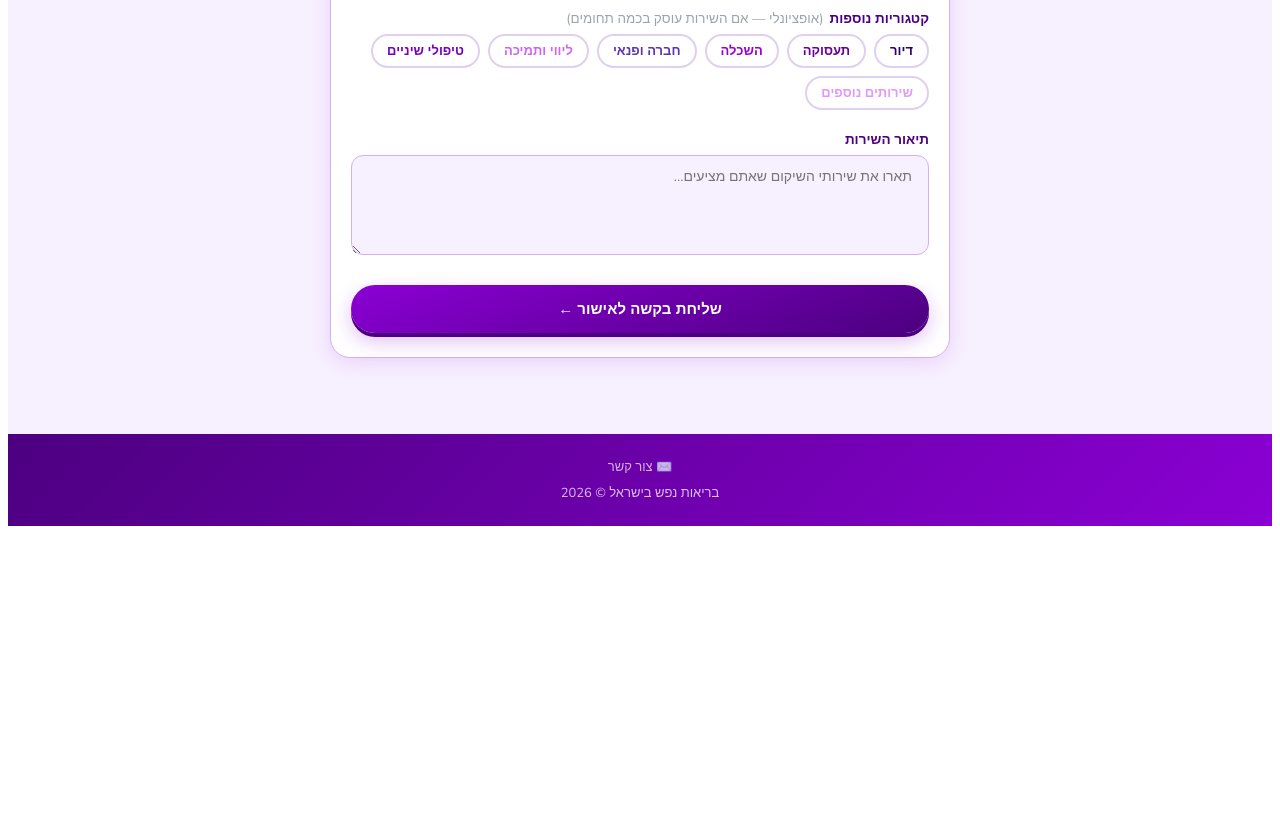
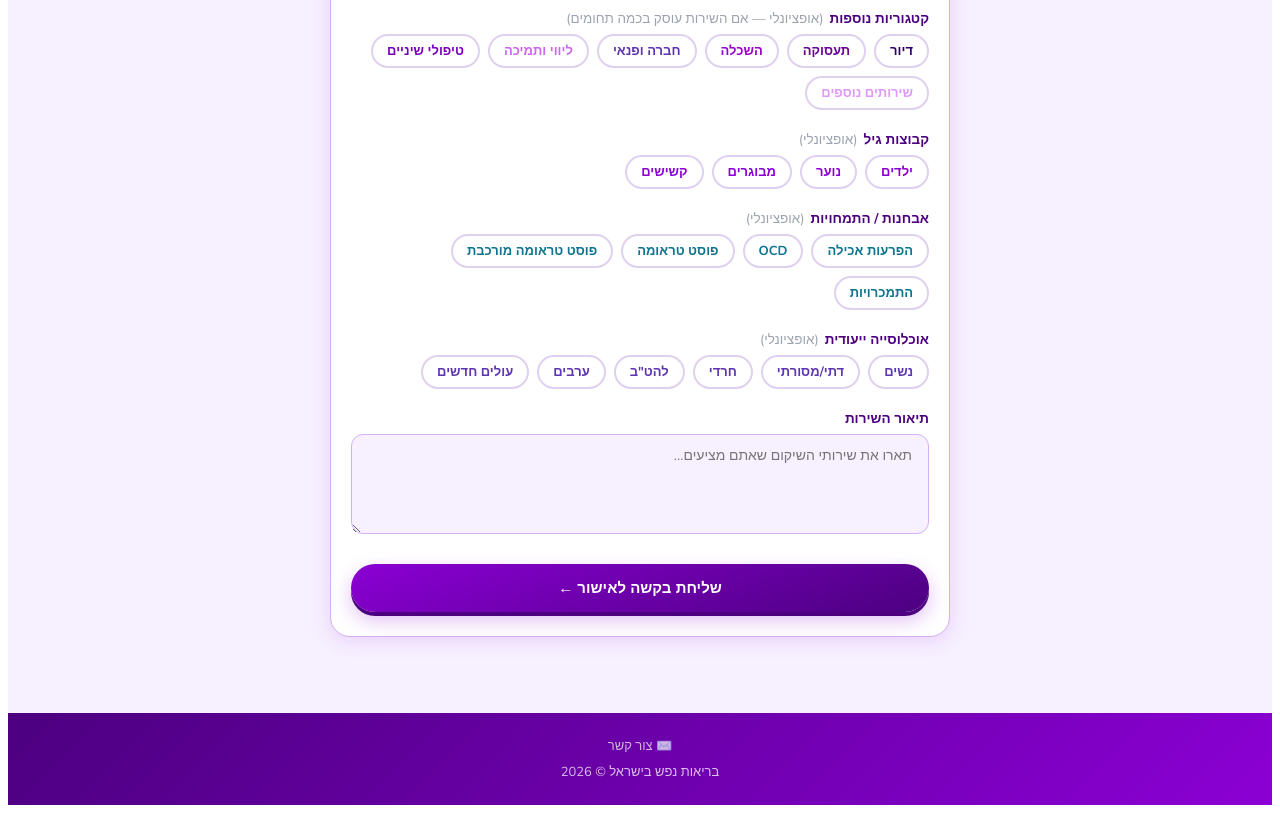
Before and after one commit to sivantelem-commits/rehab-directory, a Next.js app: page /register in a window 1280 px wide. Shown: the part 1080-1893 px from the top of the page. Before the commit the page ends 1614 px from the top, so only its background shows below. Built offline with nearby package versions, Linux system fonts and the light colour scheme.

Commit message:
Update register.js

```diff
--- a/pages/register.js
+++ b/pages/register.js
@@ -4,11 +4,15 @@ import { CATEGORIES, CATEGORY_NAMES } from '../lib/categories'
 
 const DISTRICTS = ['צפון', 'חיפה', 'מרכז', 'תל אביב', 'ירושלים', 'דרום', 'יהודה ושומרון']
 const TREATMENT_CATEGORIES = ['בתים מאזנים', 'מחלקות אשפוז', 'מרפאות יום', 'חדרי מיון', 'שירותים נוספים']
+const AGE_GROUPS = ['ילדים', 'נוער', 'מבוגרים', 'קשישים']
+const DIAGNOSES = ['הפרעות אכילה', 'OCD', 'פוסט טראומה', 'פוסט טראומה מורכבת', 'התמכרויות']
+const POPULATIONS = ['נשים', 'דתי/מסורתי', 'חרדי', 'להט"ב', 'ערבים', 'עולים חדשים']
+
 const NAV = [['/', '🏠 ראשי'], ['/rehab', '♿ שיקום'], ['/treatment', '🏥 טיפול'], ['/map', '🗺️ מפה'], ['/register', 'הרשמת שירות'], ['/about', 'אודות'], ['/contact', '✉️ צור קשר'], ['/admin', 'ניהול']]
 
 const emptyForm = {
   name: '', district: '', city: '', category: '', subcategory: '',
-  categories: [], description: '', phone: '', email: '',
+  categories: [], age_groups: [], diagnoses: [], populations: [], description: '', phone: '', email: '',
   website: '', address: '', is_national: false
 }
 
@@ -52,6 +56,14 @@ export default function Register() {
     setSuccess(false)
     setDuplicates([])
     setConfirmedNotDuplicate(false)
+  }
+
+  function toggleField(field, value) {
+    setForm(f => {
+      const arr = f[field] || []
+      if (arr.includes(value)) return { ...f, [field]: arr.filter(c => c !== value) }
+      return { ...f, [field]: [...arr, value] }
+    })
   }
 
   function toggleCategory(cat) {
@@ -342,6 +354,72 @@ export default function Register() {
                 </div>
               )}
 
+              {/* קבוצות גיל */}
+              <div style={{ marginBottom: 20 }}>
+                <label style={lbl}>
+                  קבוצות גיל
+                  <span style={{ fontWeight: 400, color: '#9ca3af', marginRight: 6 }}>(אופציונלי)</span>
+                </label>
+                <div style={{ display: 'flex', flexWrap: 'wrap', gap: 8 }}>
+                  {AGE_GROUPS.map(ag => {
+                    const selected = (form.age_groups || []).includes(ag)
+                    return (
+                      <button key={ag} type="button" onClick={() => toggleField('age_groups', ag)} style={{
+                        padding: '6px 14px', borderRadius: '999px', fontSize: 13, fontWeight: 700,
+                        cursor: 'pointer', fontFamily: "'Nunito', sans-serif", transition: 'all 0.15s',
+                        border: `2px solid ${selected ? color : '#e0d0f0'}`,
+                        background: selected ? color : 'white',
+                        color: selected ? 'white' : color,
+                      }}>{ag}</button>
+                    )
+                  })}
+                </div>
+              </div>
+
+              {/* אבחנות */}
+              <div style={{ marginBottom: 20 }}>
+                <label style={lbl}>
+                  אבחנות / התמחויות
+                  <span style={{ fontWeight: 400, color: '#9ca3af', marginRight: 6 }}>(אופציונלי)</span>
+                </label>
+                <div style={{ display: 'flex', flexWrap: 'wrap', gap: 8 }}>
+                  {DIAGNOSES.map(d => {
+                    const selected = (form.diagnoses || []).includes(d)
+                    return (
+                      <button key={d} type="button" onClick={() => toggleField('diagnoses', d)} style={{
+                        padding: '6px 14px', borderRadius: '999px', fontSize: 13, fontWeight: 700,
+                        cursor: 'pointer', fontFamily: "'Nunito', sans-serif", transition: 'all 0.15s',
+                        border: `2px solid ${selected ? '#0E7490' : '#e0d0f0'}`,
+                        background: selected ? '#0E7490' : 'white',
+                        color: selected ? 'white' : '#0E7490',
+                      }}>{d}</button>
+                    )
+                  })}
+                </div>
+              </div>
+
+              {/* אוכלוסייה */}
+              <div style={{ marginBottom: 20 }}>
+                <label style={lbl}>
+                  אוכלוסייה ייעודית
+                  <span style={{ fontWeight: 400, color: '#9ca3af', marginRight: 6 }}>(אופציונלי)</span>
+                </label>
+                <div style={{ display: 'flex', flexWrap: 'wrap', gap: 8 }}>
+                  {POPULATIONS.map(p => {
+                    const selected = (form.populations || []).includes(p)
+                    return (
+                      <button key={p} type="button" onClick={() => toggleField('populations', p)} style={{
+                        padding: '6px 14px', borderRadius: '999px', fontSize: 13, fontWeight: 700,
+                        cursor: 'pointer', fontFamily: "'Nunito', sans-serif", transition: 'all 0.15s',
+                        border: `2px solid ${selected ? '#5E35B1' : '#e0d0f0'}`,
+                        background: selected ? '#5E35B1' : 'white',
+                        color: selected ? 'white' : '#5E35B1',
+                      }}>{p}</button>
+                    )
+                  })}
+                </div>
+              </div>
+
               {/* תיאור */}
               <div style={{ marginBottom: 24 }}>
                 <label style={lbl}>תיאור השירות</label>
```
